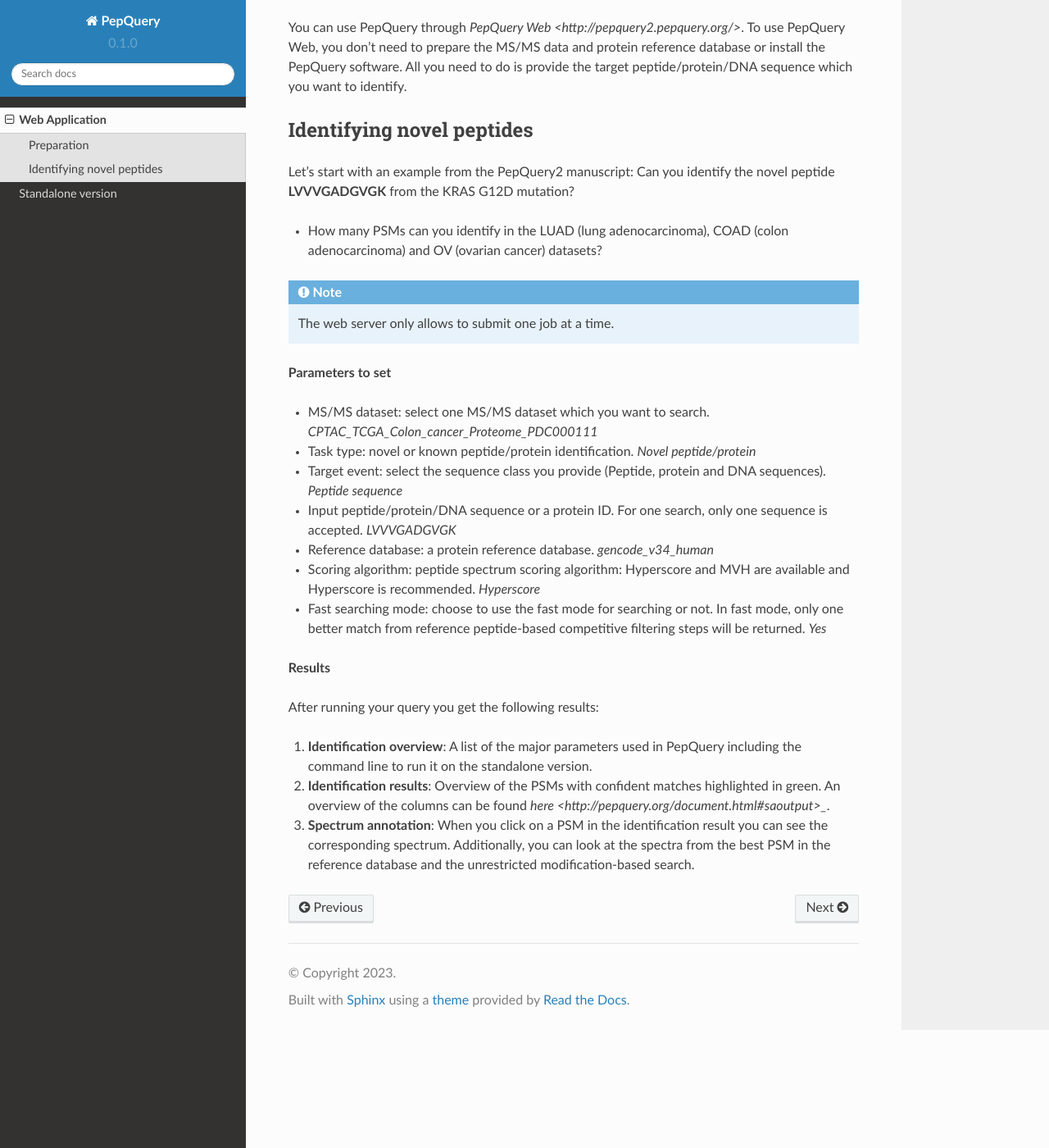
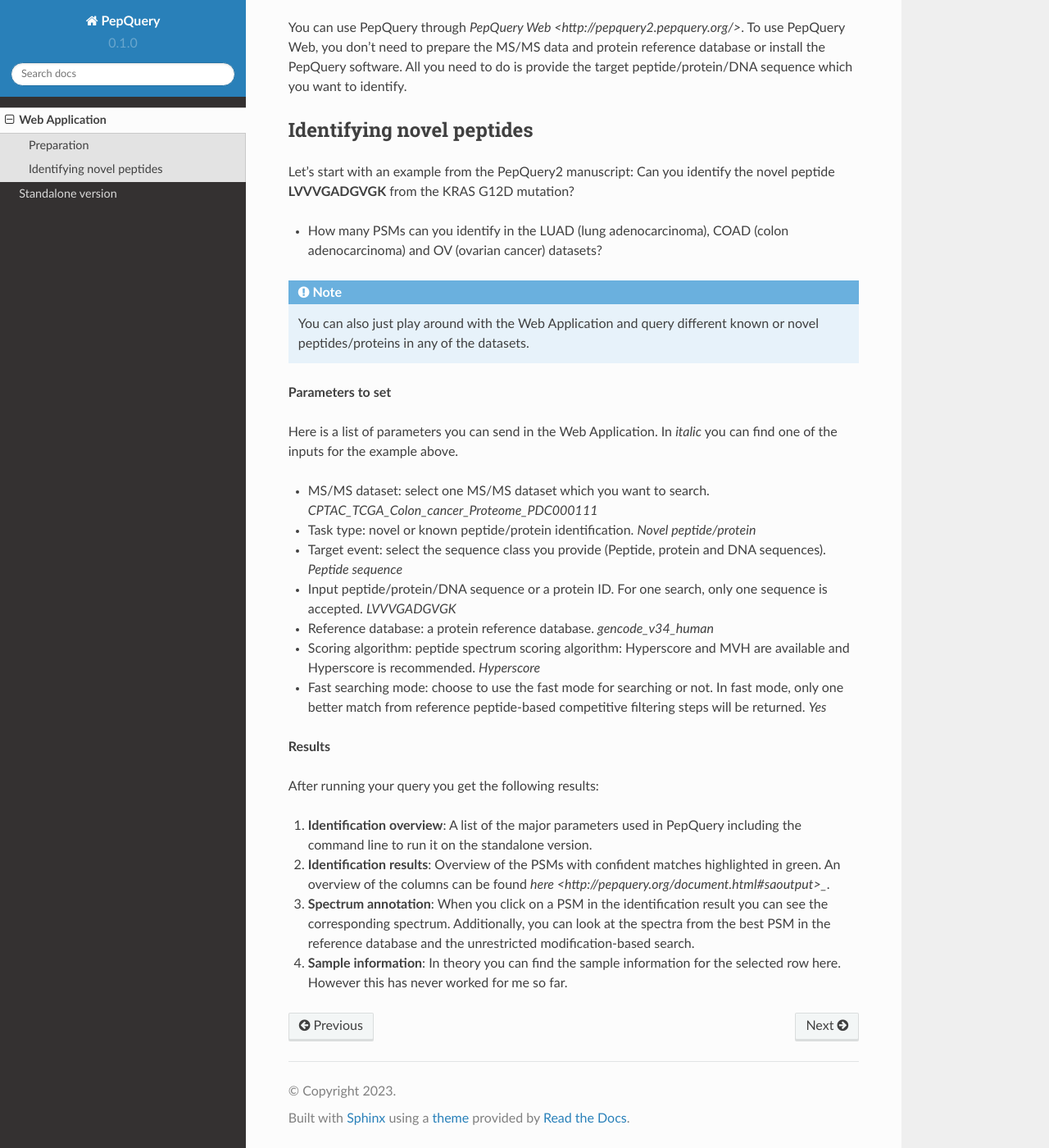
Before and after one commit to smuellerd/pepquery, a Sphinx documentation site: the page built from docs/source/webapplication.rst, in a window 1280 px wide and 1400 px high, scrolled down 194 px. Shown: the whole window at 82% size. Built offline with Sphinx 7.4.7 and the Read the Docs theme 2.0.0, drawn with Linux system fonts in a browser that asks for light colours.

Commit message:
Update webapplication.rst

```diff
--- a/docs/source/webapplication.rst
+++ b/docs/source/webapplication.rst
@@ -18,10 +18,12 @@
 
 .. note::
 
-   The web server only allows to submit one job at a time.
+   You can also just play around with the Web Application and query different known or novel peptides/proteins in any of the datasets.
 
 
 **Parameters to set**
+
+Here is a list of parameters you can send in the Web Application. In `italic` you can find one of the inputs for the example above.
 
 - MS/MS dataset: select one MS/MS dataset which you want to search. `CPTAC_TCGA_Colon_cancer_Proteome_PDC000111`
 - Task type: novel or known peptide/protein identification. `Novel peptide/protein`
@@ -41,3 +43,5 @@
 2. **Identification results**: Overview of the PSMs with confident matches highlighted in green. An overview of the columns can be found `here <http://pepquery.org/document.html#saoutput>_`.
 
 3. **Spectrum annotation**: When you click on a PSM in the identification result you can see the corresponding spectrum. Additionally, you can look at the spectra from the best PSM in the reference database and the unrestricted modification-based search.
+
+4. **Sample information**: In theory you can find the sample information for the selected row here. However this has never worked for me so far.
```
